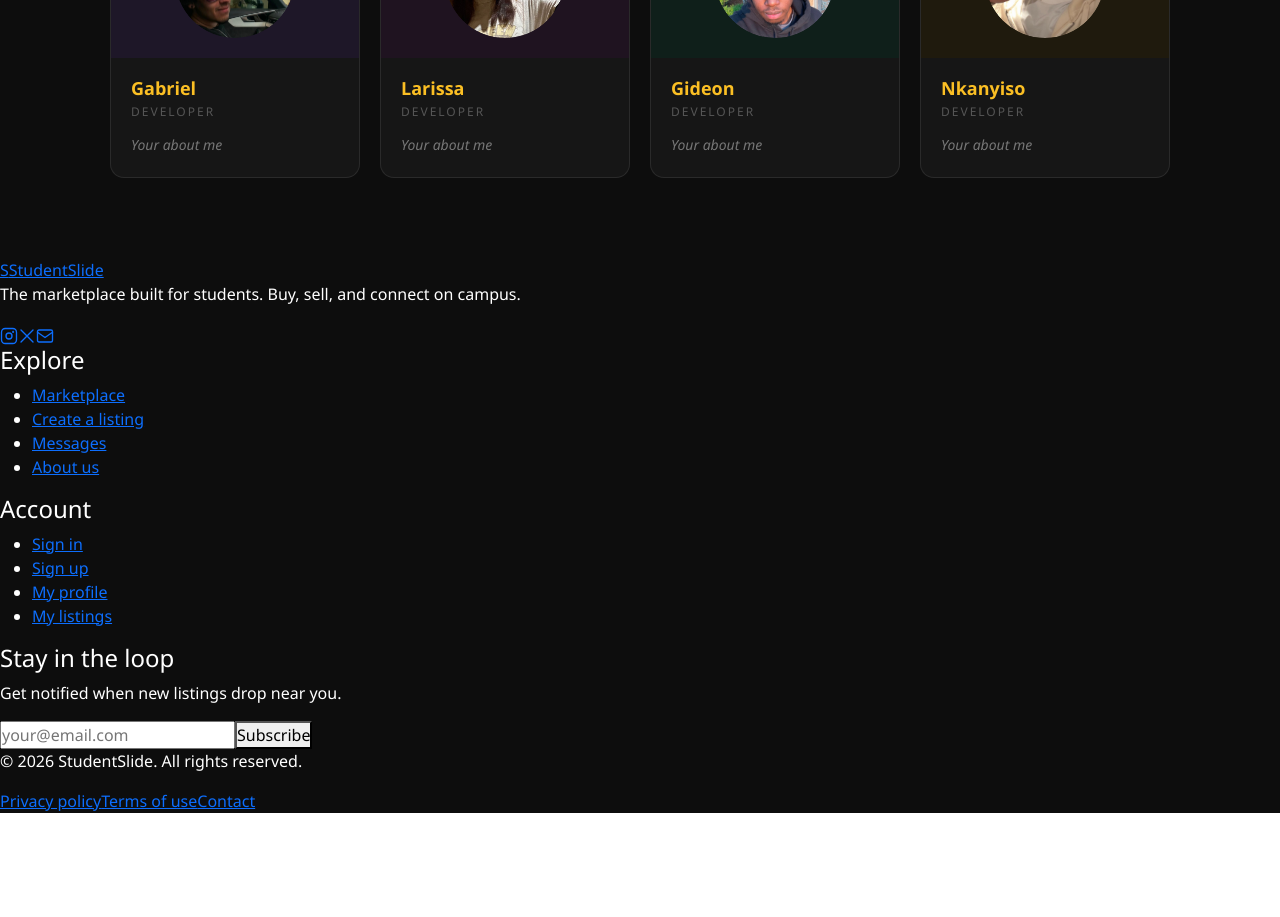
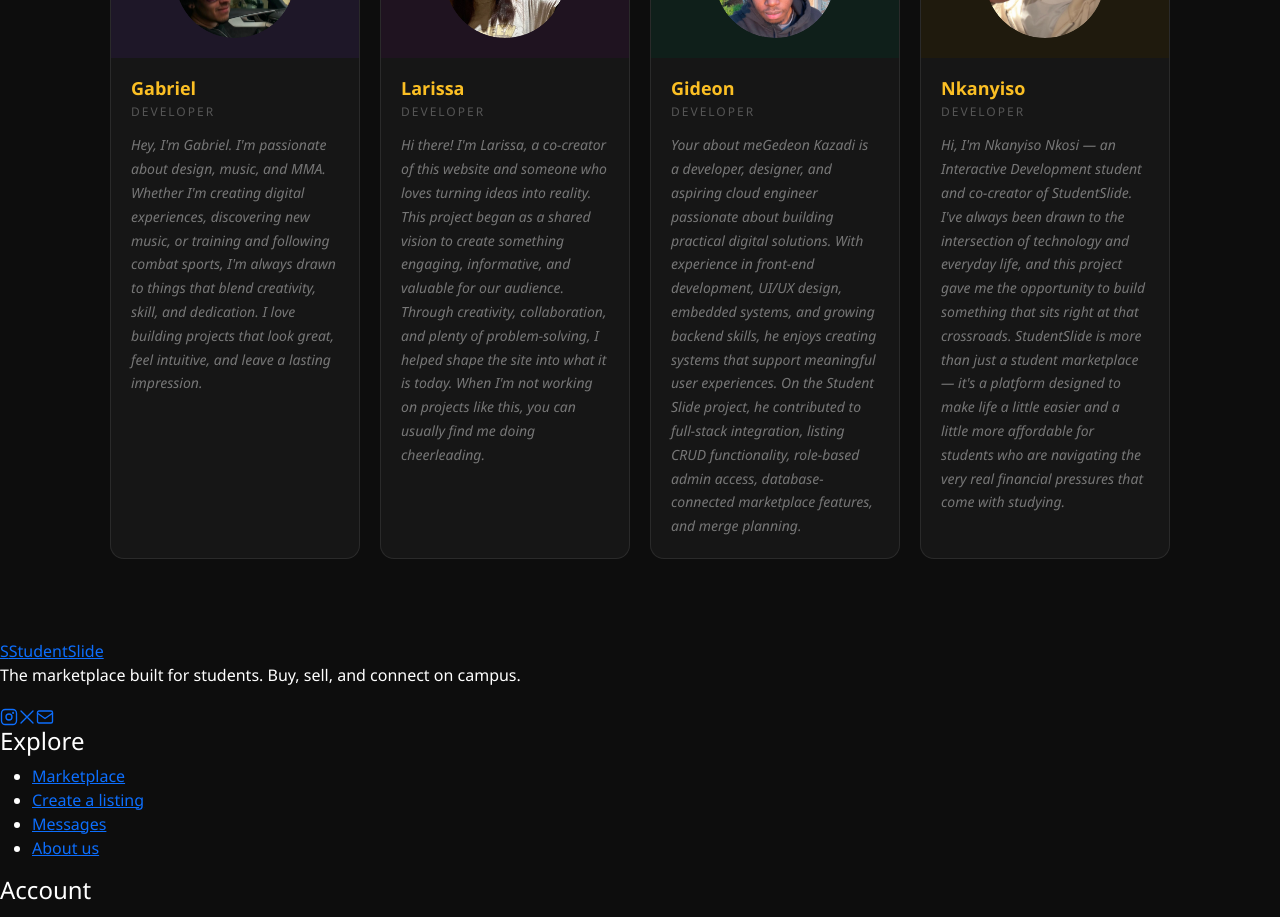
Before and after one commit to gabri3llp/dv200_keyboardlickers_studentslide, a React (Vite) app in the folder studentslide/: page /aboutus in a window 1280 px wide. Shown: the part 1380-2297 px from the top of the page. Before the commit the page ends 2193 px from the top, so only its background shows below. Built offline with nearby package versions, Linux system fonts and the light colour scheme.

Commit message:
Updated Aboutus
Added all the bios

```diff
--- a/studentslide/src/Pages/aboutUS.jsx
+++ b/studentslide/src/Pages/aboutUS.jsx
@@ -10,7 +10,7 @@ const teamMembers = [
   {
     name: "Gabriel",
     role: "Developer",
-    about: "Your about me",
+    about: "Hey, I'm Gabriel. I'm passionate about design, music, and MMA. Whether I'm creating digital experiences, discovering new music, or training and following combat sports, I'm always drawn to things that blend creativity, skill, and dedication. I love building projects that look great, feel intuitive, and leave a lasting impression.",
     initials: "G",
     image: meImg,
     accentColor: "#a78bfa",
@@ -21,7 +21,7 @@ const teamMembers = [
   {
     name: "Larissa",
     role: "Developer",
-    about: "Your about me",
+    about: "Hi there! I'm Larissa, a co-creator of this website and someone who loves turning ideas into reality. This project began as a shared vision to create something engaging, informative, and valuable for our audience. Through creativity, collaboration, and plenty of problem-solving, I helped shape the site into what it is today. When I'm not working on projects like this, you can usually find me doing cheerleading.",
     initials: "L",
     image: larImg,
     accentColor: "#ec4899",
@@ -32,7 +32,7 @@ const teamMembers = [
   {
     name: "Gideon",
     role: "Developer",
-    about: "Your about me",
+    about: "Your about meGedeon Kazadi is a developer, designer, and aspiring cloud engineer passionate about building practical digital solutions. With experience in front-end development, UI/UX design, embedded systems, and growing backend skills, he enjoys creating systems that support meaningful user experiences. On the Student Slide project, he contributed to full-stack integration, listing CRUD functionality, role-based admin access, database-connected marketplace features, and merge planning.",
     initials: "G",
     image: gedionImg,
     accentColor: "#34d399",
@@ -43,7 +43,7 @@ const teamMembers = [
   {
     name: "Nkanyiso",
     role: "Developer",
-    about: "Your about me",
+    about: "Hi, I'm Nkanyiso Nkosi — an Interactive Development student and co-creator of StudentSlide. I've always been drawn to the intersection of technology and everyday life, and this project gave me the opportunity to build something that sits right at that crossroads. StudentSlide is more than just a student marketplace — it's a platform designed to make life a little easier and a little more affordable for students who are navigating the very real financial pressures that come with studying.",
     initials: "N",
     image: nkaniImg,
     accentColor: "#fbbf24",
```
